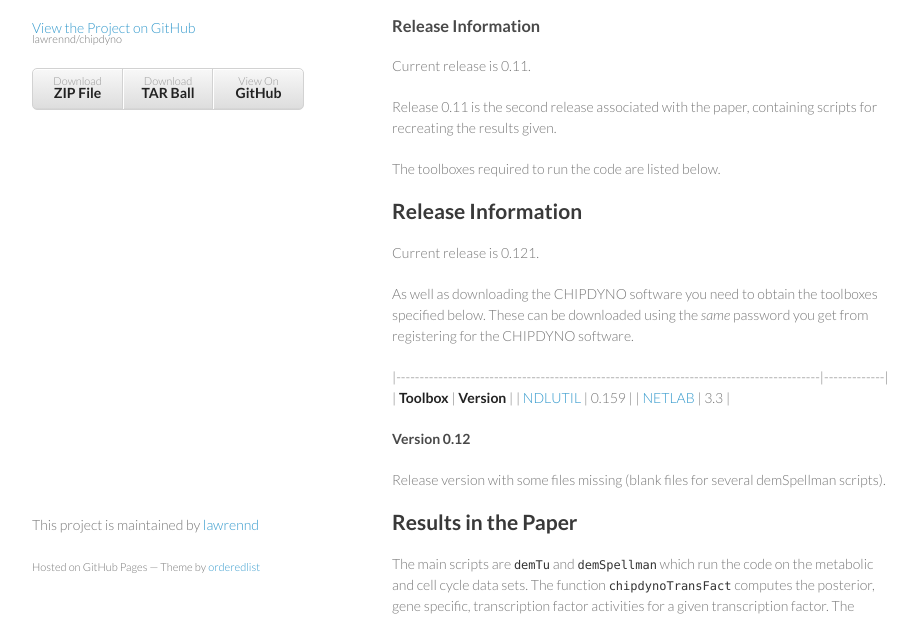
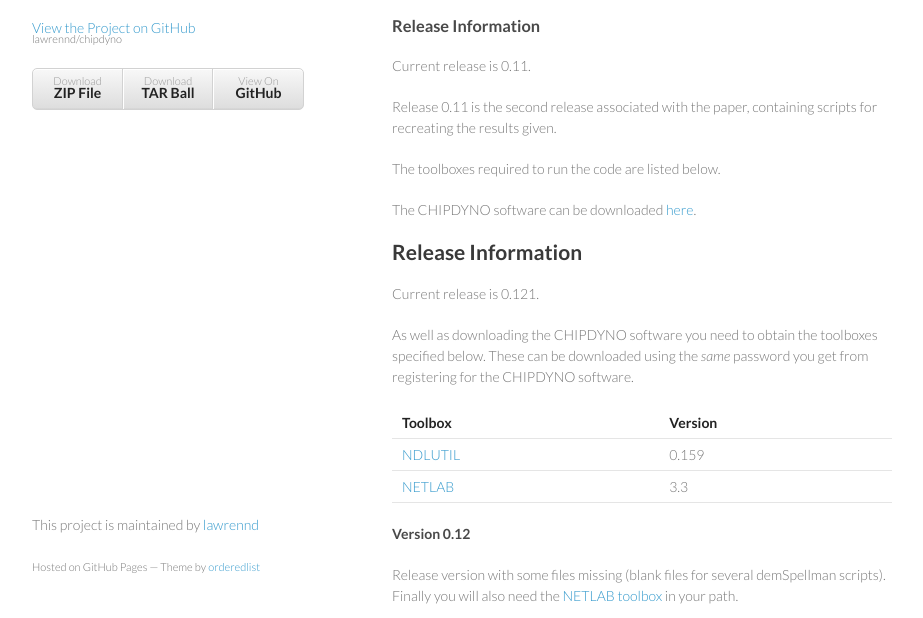
Before and after one commit to lawrennd/chipdyno, a plain HTML site: page index.html in a window 1280 px wide. Shown: the part 154-772 px from the top of the page, without its empty margins (178-1101 px from the left). Drawn offline with Linux system fonts and the light colour scheme.

```diff
--- a/index.html
+++ b/index.html
@@ -42,6 +42,8 @@
 
 <p>The toolboxes required to run the code are listed below.</p>
 
+<p>The CHIPDYNO software can be downloaded <a href="http://www.cs.man.ac.uk/neill-bin/software/downloadForm.cgi?toolbox=chipdyno">here</a>.</p>
+
 <h2>
 <a id="release-information-1" class="anchor" href="#release-information-1" aria-hidden="true"><span class="octicon octicon-link"></span></a>Release Information</h2>
 
@@ -49,15 +51,30 @@
 
 <p>As well as downloading the CHIPDYNO software you need to obtain the toolboxes specified below. These can be downloaded using the <em>same</em> password you get from registering for the CHIPDYNO software.</p>
 
-<p>|-------------------------------------------------------------------------------------------|-------------|
-| <strong>Toolbox</strong>                                                                               | <strong>Version</strong> |
-| <a href="http://github.com/lawrennd/ndlutil/">NDLUTIL</a>                                            | 0.159       |
-| <a href="http://www.aston.ac.uk/eas/research/groups/ncrg/resources/netlab/downloads/">NETLAB</a>     | 3.3         |</p>
+<table>
+<thead>
+<tr>
+<th><strong>Toolbox</strong></th>
+<th><strong>Version</strong></th>
+</tr>
+</thead>
+<tbody>
+<tr>
+<td><a href="/ndlutil/downloadFiles/vrs0p159">NDLUTIL</a></td>
+<td>0.159</td>
+</tr>
+<tr>
+<td><a href="/netlab/downloadFiles/vrs3p3">NETLAB</a></td>
+<td>3.3</td>
+</tr>
+</tbody>
+</table>
 
 <h4>
 <a id="version-012" class="anchor" href="#version-012" aria-hidden="true"><span class="octicon octicon-link"></span></a>Version 0.12</h4>
 
-<p>Release version with some files missing (blank files for several demSpellman scripts).</p>
+<p>Release version with some files missing (blank files for several demSpellman scripts).
+Finally you will also need the <a href="http://www.aston.ac.uk/eas/research/groups/ncrg/resources/netlab/downloads/">NETLAB toolbox</a> in your path.</p>
 
 <h2>
 <a id="results-in-the-paper" class="anchor" href="#results-in-the-paper" aria-hidden="true"><span class="octicon octicon-link"></span></a>Results in the Paper</h2>
```
Also changed, not shown: params.json (+1 -1 lines).
